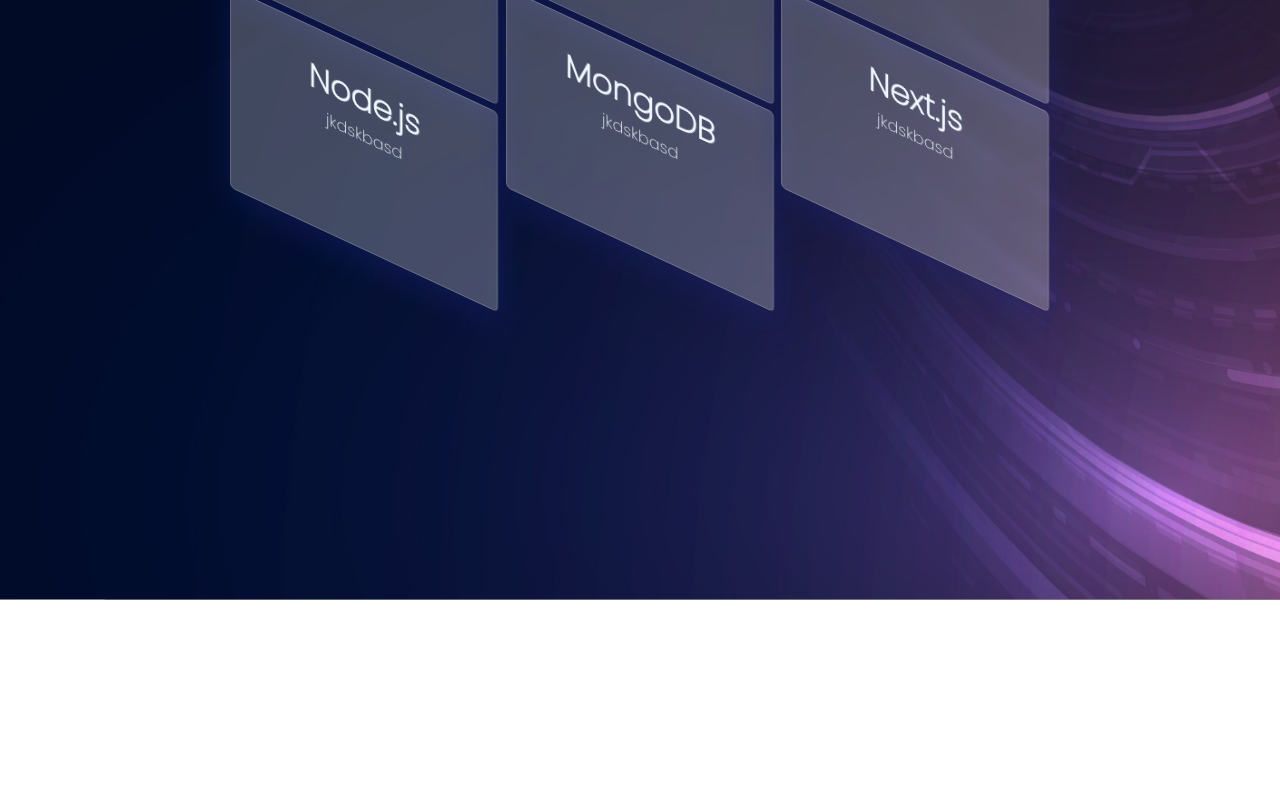
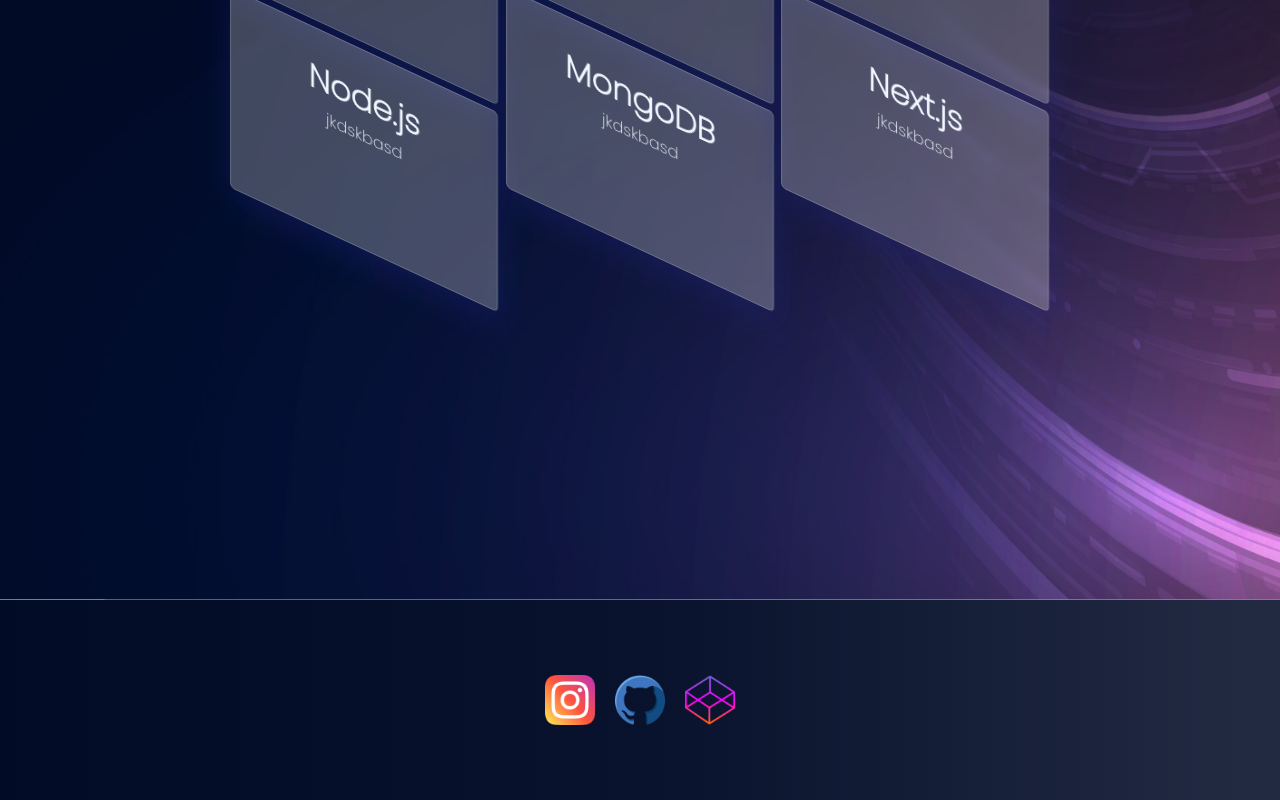
Before and after one commit to Younes-sh/portfolioReact, a React (Create React App) app in the folder app/: page / in a window 1280 px wide. Shown: the part 1521-2321 px from the top of the page. Before the commit the page ends 2121 px from the top, so only its background shows below. Built offline with nearby package versions, Linux system fonts and the light colour scheme.

Commit message:
create sample footer

```diff
--- a/app/src/App.js
+++ b/app/src/App.js
@@ -2,12 +2,14 @@
 import './App.css';
 import Routing from './routing';
 import Navbar from './Components/Navbar/Navbar'
+import Footer from "./Components/Footer/Footer";
 function App() {
   return (
     <div className="App">
       <BrowserRouter>
         <Navbar />
         <Routing />
+        <Footer />
       </BrowserRouter>
     </div>
   );
--- /dev/null
+++ b/app/src/Components/Footer/Footer.css
@@ -0,0 +1,7 @@
+.container-footer {
+    width: 100%;
+    height: 200px;
+    background-color: #141313;
+    padding: 20px;
+    margin-top: 20px;
+}
--- /dev/null
+++ b/app/src/Components/Footer/Footer.jsx
@@ -0,0 +1,36 @@
+import React from 'react'
+import SocialMedia from '../socialMedia/SocialMedia'
+const Footer = () => {
+  return (
+    <div className='container-footer'>
+        {/* <div className='container-list'>
+            <div>
+                <ul>
+                    <li>dfs</li>
+                    <li>sdf</li>
+                    <li>fsd</li>
+                </ul>
+            </div>
+            <div>
+                <ul>
+                    <li>fghf</li>
+                    <li>jk</li>
+                    <li>l</li>
+                </ul>
+            </div>
+            <div>
+                <ul>
+                    <li>yuioy</li>
+                    <li>etert</li>
+                    <li>tryutyu</li>
+                </ul>
+            </div>
+        </div> */}
+        <div>
+            <SocialMedia />
+        </div>
+    </div>
+  )
+}
+
+export default Footer
--- a/app/src/Components/socialMedia/SocialMedia.jsx
+++ b/app/src/Components/socialMedia/SocialMedia.jsx
@@ -2,23 +2,24 @@
 import INSTA from '../../assets/icon/instagram.png'
 import GITHUB from '../../assets/icon/github.png'
 import CODEPEN from '../../assets/icon/codepen.png'
-import FACEBOOK from ''
+import './social.css'
+// import FACEBOOK from ''
 
-let iconSocialMedia = [
-    {ICON1:'INSTA'},
-    {ICON2:'GITHUB'},
-    {ICON3:'CODEPEN'},
-    {ICON4:'FACEBOOK'},
-]
+// let iconSocialMedia = [
+//     {ICON1:INSTA},
+//     {ICON2:GITHUB},
+//     {ICON3:CODEPEN},
+//     {ICON4:FACEBOOK},
+// ]
 const SocialMedia = () => {
   return (
-    <div>
-        <ul>
-            <li><a href={...iconSocialMedia[0]}><i></i></a></li>
-            <li><a href={...iconSocialMedia[1]}><i></i></a></li>
-            <li><a href={...iconSocialMedia[2]}><i></i></a></li>
-            <li><a href={...iconSocialMedia[3]}><i></i></a></li>
-        </ul>
+    <div className='container-social'>
+      <ul className='content'>
+        <li><a href=''><img src={INSTA} alt="" /></a></li>
+        <li><a href=''><img src={GITHUB} alt="" /></a></li>
+        <li><a href=''><img src={CODEPEN} alt="" /></a></li>
+        {/* <li><a href=''><i {...iconSocialMedia[3]}></i></a></li> */}
+      </ul>
     </div>
   )
 }
--- /dev/null
+++ b/app/src/Components/socialMedia/social.css
@@ -0,0 +1,48 @@
+.container-footer {
+    width: 100%;
+    height: 200px;
+    /* background-color: #010b26; */
+    background: rgb(1,11,38);
+background: linear-gradient(90deg, rgba(1,11,38,1) 0%, rgba(1,11,38,0.969625350140056) 51%, rgba(1,11,38,0.8687850140056023) 98%);
+    display: flex;
+    justify-content: center;
+    align-items: center;
+    flex-direction: column;
+}
+.container-footer li {
+    list-style: none;
+    display: inline-block;
+    margin: 0 10px;
+}
+.container-list {
+    width: 80%;
+    height: 300px;
+    margin: 0 auto;
+    display: flex;
+    justify-content: center;
+}
+.container-list ul {
+    width: 300px;
+    height: 200px;
+    display: flex;
+    flex-direction: column;
+    justify-content: space-around;
+    align-items: center;
+
+}
+/* Social */
+.container-social {
+    width: 400px;
+    height: 50px;
+    margin: 0 auto;
+    transition: all 0.3s ease-in-out;
+}
+
+.content {
+    display: flex;
+    justify-content: center;
+    align-items: center;
+}
+.container-social img {
+    width: 50px;
+}
```
